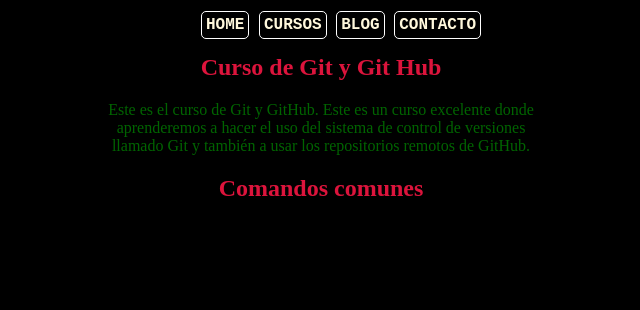
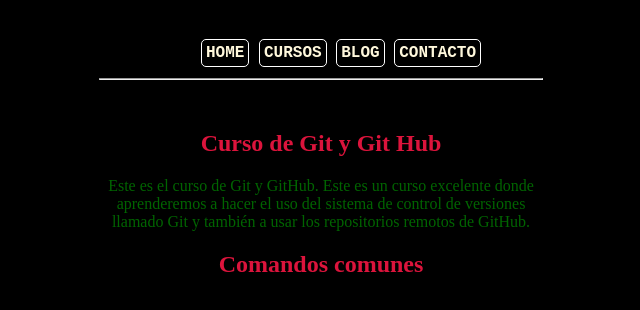
Before and after one commit to minxola/gitAndGitHub, a plain HTML site: page index.html in a window 1280 px wide. Shown: the whole page, without its empty margins (319-959 px from the left). Drawn offline with Linux system fonts and the light colour scheme.

Commit message:
Cambios menores, margin and padding al header

```diff
--- a/css/style.css
+++ b/css/style.css
@@ -16,9 +16,14 @@
     color:crimson;
 }
 
+hr{
+    margin: 10px;
+}
+
 header{
     color: blanchedalmond;
     font-family: 'Courier New', Courier, monospace;
+    padding: 20px 0;
 }
 
 li{
--- a/index.html
+++ b/index.html
@@ -15,6 +15,7 @@
       <li><a href="#">Blog</a></li>
       <li><a href="#">Contacto</a></li>
     </ul>
+    <hr>
   </header>
   <section>
     <h1>Curso de Git y Git Hub</h1>
```
